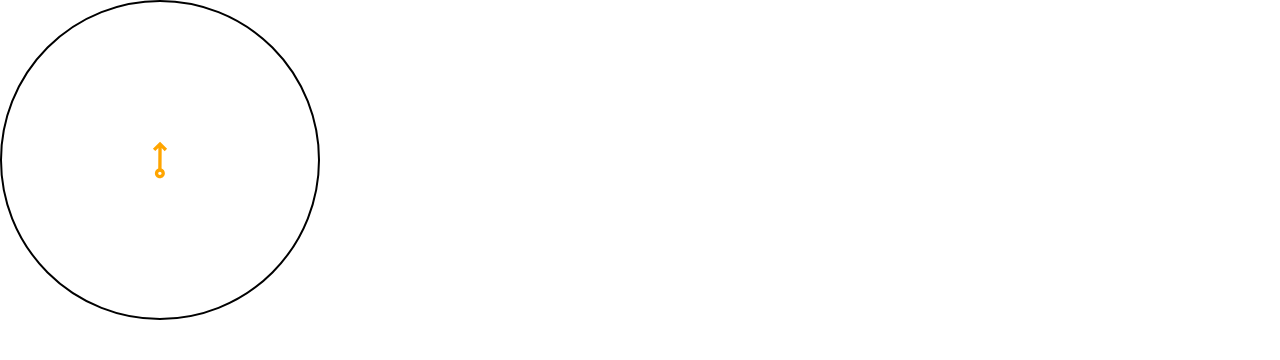
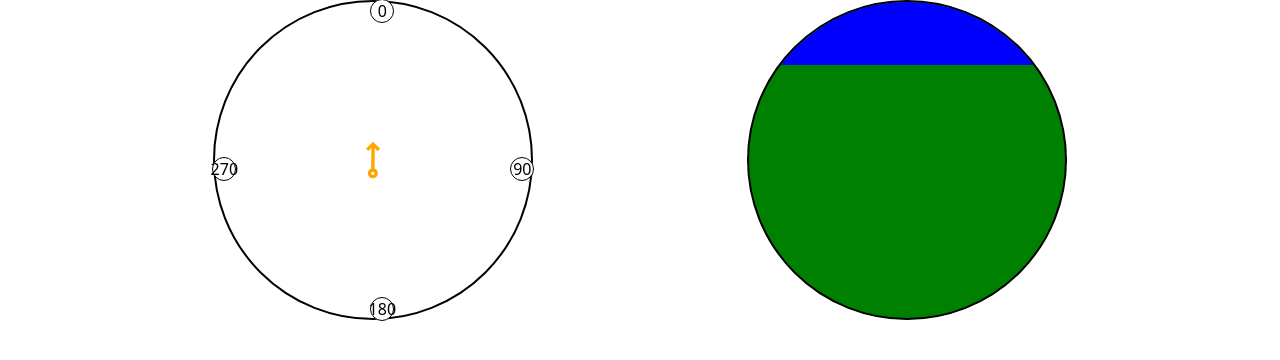
Before and after one commit to avimag100/AirForce, a React (Vite) app: page /VisualPage in a window 1280 px wide. Shown: the top 360 px of the page. Built offline with nearby package versions, Linux system fonts and the light colour scheme.

Commit message:
fhinis dasian of HIS and started dasian of ADI deleted circle because not needed opdate visualPage with ADI and HIS

```diff
--- /dev/null
+++ b/src/components/ADI.jsx
@@ -0,0 +1,16 @@
+import React from 'react';
+
+const ADI = ({ value }) => {
+    // Calculate the percentage of the value (assuming value ranges from 0 to 100)
+    const percentage = Math.min(100, Math.max(0, value)); // Ensure percentage is between 0 and 100
+    const fillHeight = (percentage / 100) * 80 + 'px'; // 80 is the height of the container
+
+    const numberStyle = "absolute w-6 h-6 bg-white border border-black flex justify-center items-center rounded-full";
+    return (
+            <div className="relative w-80 h-80 rounded-full border-2 border-black flex justify-center items-center overflow-hidden" style={{ backgroundColor: 'green' }}>
+                <div style={{ height: `${20}%`, backgroundColor: 'blue', position: 'absolute', top: 0, left: 0, right: 0 }} />
+            </div>
+    );
+};
+
+export default ADI;
--- a/src/components/Circle.jsx
+++ /dev/null
@@ -1,13 +0,0 @@
-import React from 'react';
-import { CgArrowLongUpC } from "react-icons/cg";
-const Circle = () => {
-  return (
-    <div>
-      <div className="flex justify-center items-center w-80 h-80  rounded-full border-2 border-black">
-      <CgArrowLongUpC size={40} style={{color:'orange'}}/>
-      </div>
-    </div>
-  );
-}
-
-export default Circle;
--- /dev/null
+++ b/src/components/HIS.jsx
@@ -0,0 +1,24 @@
+import React from 'react';
+import { CgArrowLongUpC } from "react-icons/cg";
+
+const HIS = () => {
+  const numberStyle = "absolute w-6 h-6 bg-white border border-black flex justify-center items-center rounded-full";
+
+  return (
+    <div className="relative w-80 h-80">
+      {/* Circle */}
+      <div className="absolute w-full h-full rounded-full border-2 border-black flex justify-center items-center">
+        {/* Arrow */}
+        <CgArrowLongUpC size={40} style={{ color: 'orange' }} />
+
+        {/* Numbers */}
+        <div className={numberStyle} style={{ top: '-3px', left: 'calc(50% - 3px)' }}>0</div>
+        <div className={numberStyle} style={{ top: 'calc(50% - 3px)', right: '-3px' }}>90</div>
+        <div className={numberStyle} style={{ bottom: '-3px', left: 'calc(50% - 3px)' }}>180</div>
+        <div className={numberStyle} style={{ top: 'calc(50% - 3px)', left: '-3px' }}>270</div>
+      </div>
+    </div>
+  );
+}
+
+export default HIS;
--- a/src/pages/visualPage.jsx
+++ b/src/pages/visualPage.jsx
@@ -1,12 +1,16 @@
 import React, { useState } from 'react';
-import Circle from '../components/Circle';
+import HIS from '../components/HIS';
+import ADI from '../components/ADI.jsx';
 
 const VisualPage = () => {
     return (
-        <div className='flex'>
-          <Circle />
-        </div>
-      );
+        <>
+            <div className='flex justify-evenly'>
+                <HIS />
+                <ADI />
+            </div>
+        </>
+    );
 };
 
 export default VisualPage;
```
